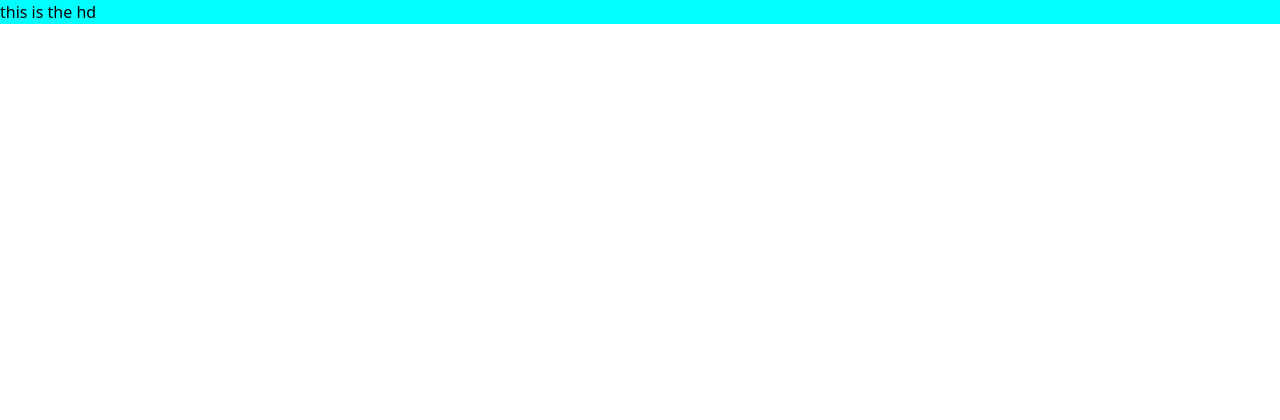
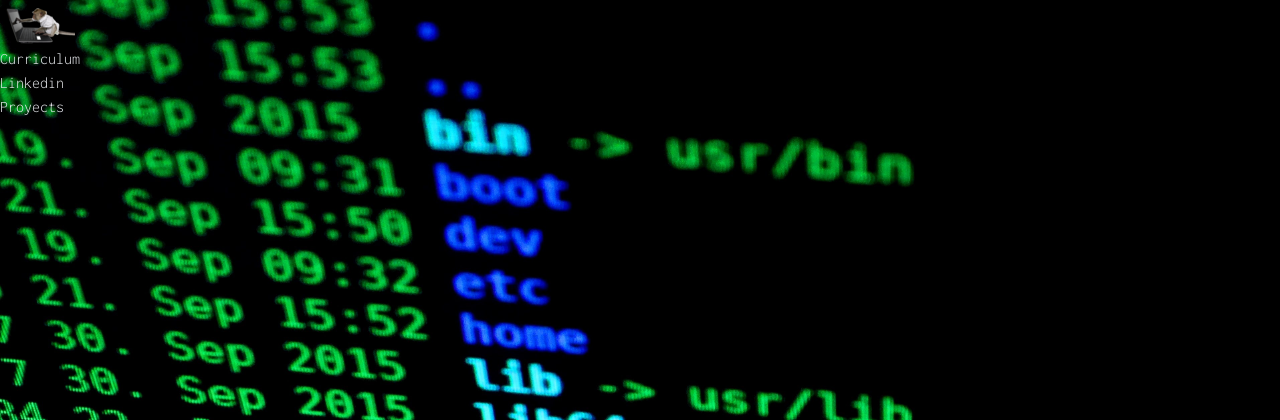
Before and after one commit to agustin2023dv/portfolio, a Django app: template portfolio/portfolio/templates/base_header.html in a window 1280 px wide. Shown: the top 420 px of the page. Run offline with Django 4.2, Linux system fonts and the light colour scheme; the template is opened without the code that fills it, so the values that code supplies are empty; some libraries are stand-ins or nearby versions.

Commit message:
add (front end): bg image, ico image plus some little progress on the header

```diff
--- a/portfolio/portfolio/templates/base_header.html
+++ b/portfolio/portfolio/templates/base_header.html
@@ -7,6 +7,19 @@
     {% load static %}
     <link rel="stylesheet" href="{% static 'C:/Users/agust/portfolioAFernandez/portfolio\static/css/tailwind.css' %}">
 
+    <link rel="preconnect" href="https://fonts.googleapis.com">
+<link rel="preconnect" href="https://fonts.gstatic.com" crossorigin>
+<link href="https://fonts.googleapis.com/css2?family=Inconsolata:wght@300;600;900&display=swap" rel="stylesheet">
+<link rel="icon" href="{% static 'img/monoLogoIcono.ico' %}" type="image/x-icon">
+
 </head>
 <body>
-    <header >this is the hd</header>
+    <header class="d-flex bg-primary">
+        <ul>
+            <li><img src="/static/img/monoLogo.png" alt="Logo"></li>
+            <li>Curriculum</li>
+            <li>Linkedin</li>
+            <li>Proyects</li>
+        </ul>
+
+    </header>
```
Also changed, not shown: portfolio/main_page/templates/main_page.html (+8 -1 lines), portfolio/static/css/tailwind.css, portfolio/static/img/cybersecurityBanner.jpg (added), portfolio/static/img/monoLogo.png (added), portfolio/static/img/monoLogoIcono.ico (added).
